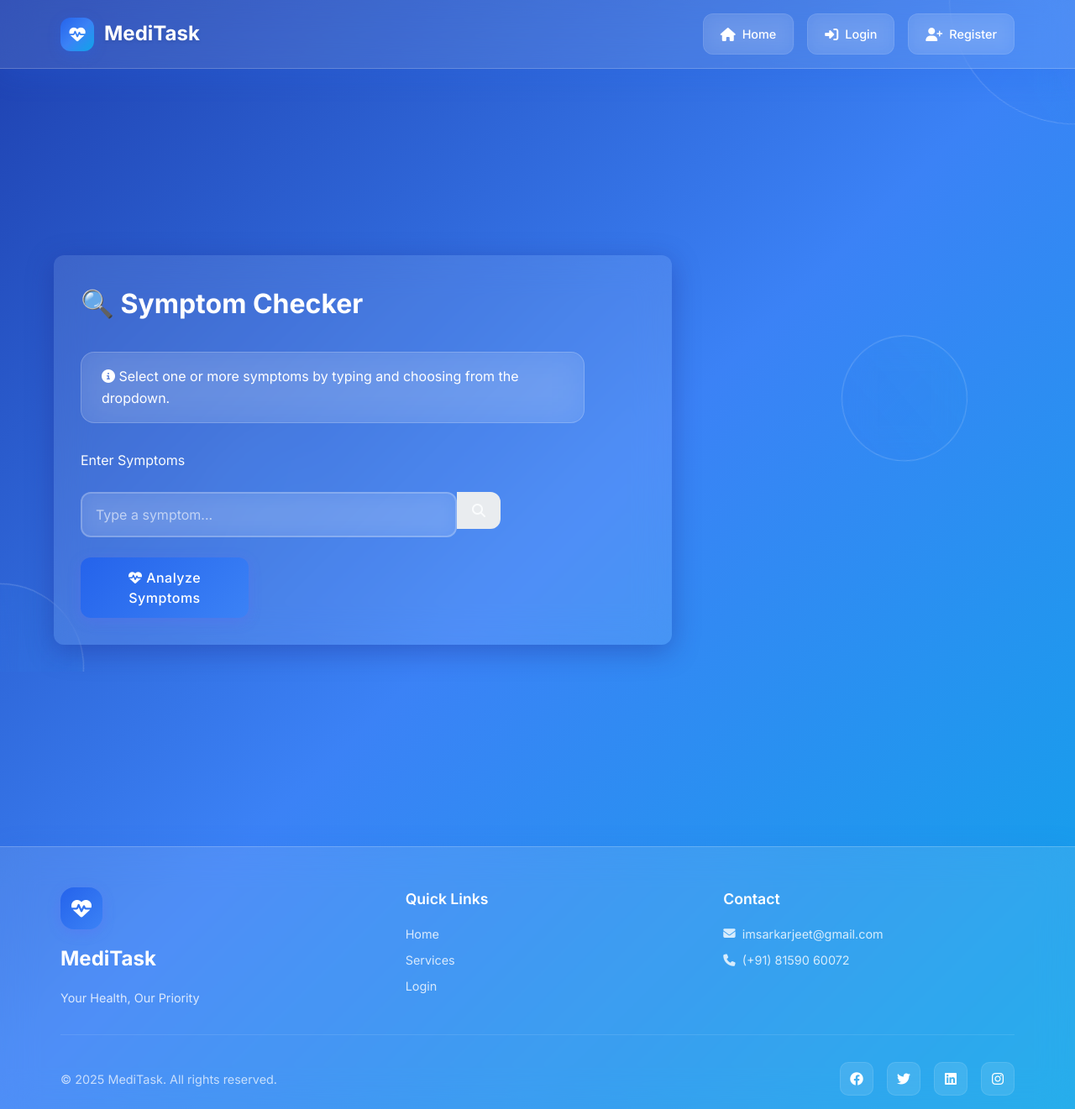
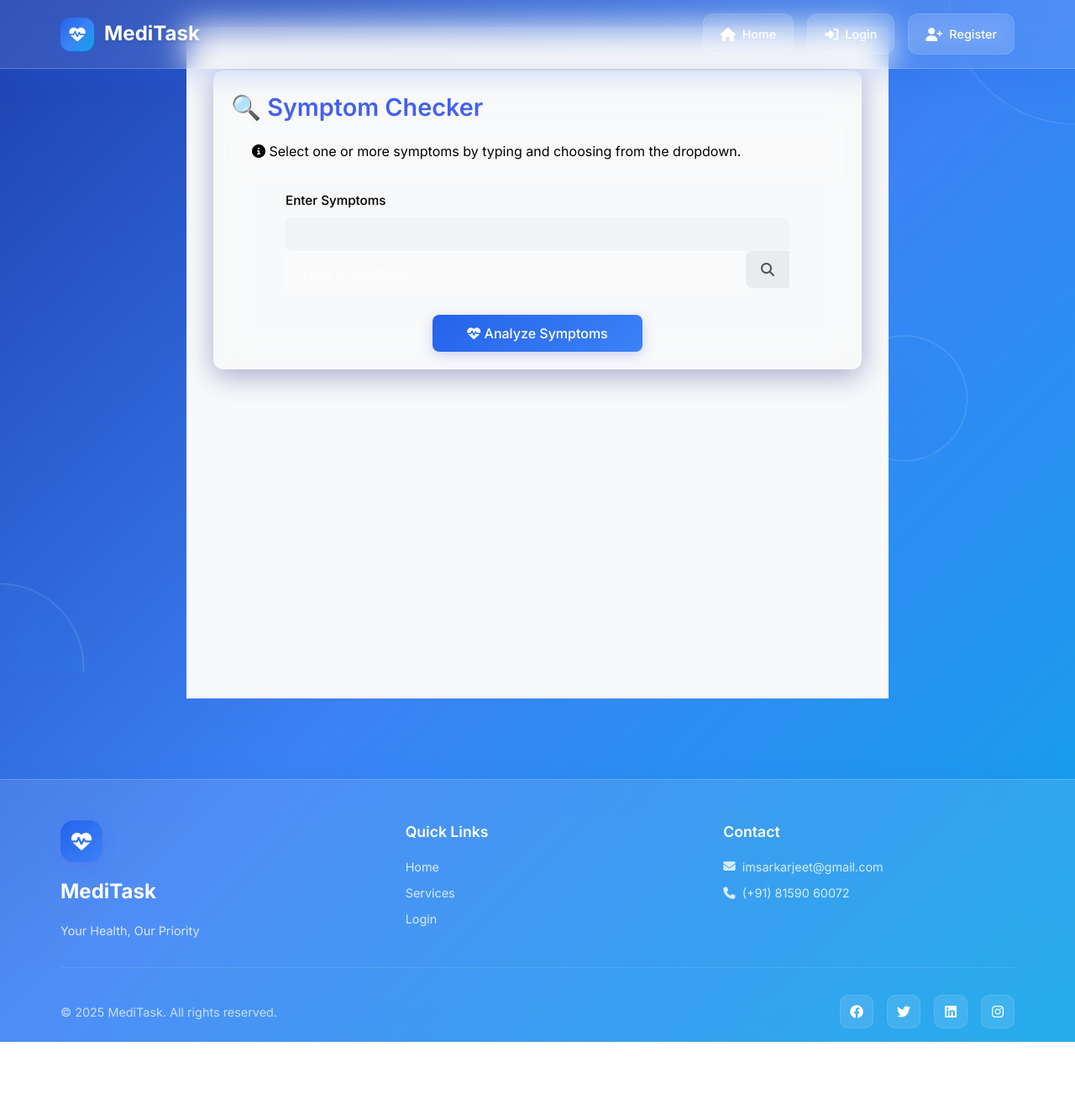
Before and after one commit to AkibDa/MediTrack, a Flask app: page /symptom_checker in a window 1280 px wide. Shown: the whole page at 84% size. After the commit the page ends 1241 px from the top, so only its background shows below. Run offline with Flask 3, Linux system fonts and the light colour scheme.

Commit message:
final commit

```diff
--- a/main.py
+++ b/main.py
@@ -172,6 +172,50 @@ def load_doctors():
         print(f"Error loading doctors: {str(e)}")
         return pd.DataFrame(columns=["name", "specialization", "city", "phone", "rating"])
 
+def get_unique_cities():
+    """Get all unique cities from the doctor database, including defaults"""
+    try:
+        # Load the doctor data
+        df = load_doctors()
+
+        # Get unique cities from the database
+        db_cities = df['city'].dropna().unique().tolist()
+
+        # Combine with default cities and remove duplicates
+        all_cities = list(set(db_cities + DEFAULT_CITIES))
+
+        # Sort alphabetically and return
+        return sorted(all_cities)
+
+    except Exception as e:
+        print(f"Error getting cities: {str(e)}")
+        # Return just the default cities if there's an error
+        return sorted(DEFAULT_CITIES)
+
+
+def get_unique_specializations():
+    """Get all unique specializations from the doctor database"""
+    try:
+        # Load the doctor data
+        df = load_doctors()
+
+        # Get unique specializations, remove empty/NA values
+        specializations = df['specialization'].dropna().unique().tolist()
+
+        # Also include all specializations from disease mapping
+        disease_specializations = list(set(DISEASE_SPECIALIST_MAP.values()))
+
+        # Combine and remove duplicates
+        all_specializations = list(set(specializations + disease_specializations))
+
+        # Sort alphabetically and return
+        return sorted(all_specializations)
+
+    except Exception as e:
+        print(f"Error getting specializations: {str(e)}")
+        # Return just the specializations from disease mapping if error
+        return sorted(list(set(DISEASE_SPECIALIST_MAP.values())))
+
 def save_doctors(df):
     """Save doctor data to your CSV"""
     try:
@@ -179,8 +223,10 @@ def save_doctors(df):
     except Exception as e:
         print(f"Error saving doctors: {str(e)}")
 
-# Search Functions (unchanged)
-def find_doctors(city=None, specialization=None, min_rating=None):
+# Configuration and data loading functions remain the same...
+
+# Rename the search function to avoid conflict
+def search_doctors(city=None, specialization=None, min_rating=None):
     """Search doctors with flexible matching"""
     df = load_doctors()
 
@@ -201,16 +247,21 @@ def find_doctors(city=None, specialization=None, min_rating=None):
 
     return df.sort_values(['rating', 'name'], ascending=[False, True])
 
-def get_unique_specializations():
-    df = load_doctors()
-    return sorted(df['specialization'].unique().tolist())
+# Update the route to use the renamed function
+@app.route('/find-doctors', methods=['GET', 'POST'])
+def find_doctors_route():  # Renamed from find_doctors
+    if request.method == 'POST':
+        specialization = request.form.get('specialization', '').strip()
 
-def get_unique_cities():
-    df = load_doctors()
-    cities = df['city'].unique().tolist()
-    return sorted(list(set(cities + DEFAULT_CITIES)))
+        doctors_df = search_doctors(specialization=specialization)
+        doctors = doctors_df.to_dict('records')
+        return render_template('findoc.html',
+                            doctors=doctors,
+                            specializations=get_unique_specializations())
 
-# Flask Routes (unchanged except for endpoint names)
+    return render_template('findoc.html',
+                         specializations=get_unique_specializations())
+
 @app.route('/doctors', methods=['GET', 'POST'])
 def doctors():
     init_doctor_db()
@@ -233,7 +284,7 @@ def doctors():
     search_performed = bool(city or specialization or disease)
 
     if search_performed:
-        doctors_df = find_doctors(
+        doctors_df = search_doctors(
             city=city if city else None,
             specialization=specialization if specialization else None
         )
@@ -252,6 +303,8 @@ def doctors():
     }
 
     return render_template('findoc.html', **context)
+
+# The add_doctor route remains the same...
 
 @app.route('/doctors/add', methods=['POST'])
 def add_doctor():
--- a/web/templates/symptom_checker.html
+++ b/web/templates/symptom_checker.html
@@ -1,27 +1,28 @@
 {% extends "base.html" %}
 
 {% block content %}
-<div class="main-content container py-4 mx-auto" style="max-width: 800px;">
-    <div class="card border-0 shadow-sm mx-auto">
-        <div class="card-body p-4 text-center">
-            <h1 class="h3 mb-4 text-primary font-weight-bold">🔍 Symptom Checker</h1>
+<div class="symptom-checker-container">
+    <div class="main-content container py-4">
+        <div class="card border-0 shadow-sm">
+            <div class="card-body p-4">
+                <h1 class="card-title text-center mb-4">🔍 Symptom Checker</h1>
 
-            <div class="alert alert-light border mb-4 mx-auto" style="max-width: 600px;">
+                <div class="alert alert-light border mb-4 text-center" style="color:black;">
                     <i class="fas fa-info-circle me-2"></i> Select one or more symptoms by typing and choosing from the dropdown.
                 </div>
 
-            <form method="POST" action="{{ url_for('symptom_checker') }}" class="mx-auto" style="max-width: 500px;">
-                <div class="form-group text-center">
-                    <label for="symptom-input" class="font-weight-bold text-muted mb-2">Enter Symptoms</label>
+                <form method="POST" action="{{ url_for('symptom_checker') }}" class="symptom-form">
+                    <div class="form-group" style="color:black;">
+                        <label for="symptom-input" class="form-label" style="color:black">Enter Symptoms</label>
 
                         <!-- Container for tags -->
-                    <div id="tags-container" class="tags-container mb-3 d-flex justify-content-center flex-wrap"></div>
+                        <div id="tags-container" class="tags-container mb-3"></div>
 
                         <!-- Input with autocomplete -->
-                    <div class="input-group mx-auto" style="width: 100%;">
-                        <input type="text" id="symptom-input" class="form-control form-control-lg text-center" placeholder="Type a symptom..." autocomplete="off" />
+                        <div class="input-group symptom-input-group">
+                            <input type="text" id="symptom-input" style="color: black" class="form-control" placeholder="Type a symptom..." autocomplete="on" />
                             <div class="input-group-append">
-                            <span class="input-group-text bg-white"><i class="fas fa-search text-muted"></i></span>
+                                <span class="input-group-text"><i class="fas fa-search"></i></span>
                             </div>
                         </div>
 
@@ -29,7 +30,7 @@
                         <input type="hidden" name="symptoms" id="symptoms-hidden" />
                     </div>
 
-                <button type="submit" class="btn btn-primary btn-lg mt-3 py-2 mx-auto" style="width: 200px;">
+                    <button type="submit" class="btn btn-primary btn-submit">
                         <i class="fas fa-heartbeat me-2"></i> Analyze Symptoms
                     </button>
                 </form>
@@ -37,42 +38,33 @@
         </div>
 
         {% if results %}
-    <div class="results mt-5 mx-auto" style="max-width: 900px;">
-        <h2 class="mb-4 font-weight-bold text-primary text-center" style="font-size: 2rem;">Possible Conditions</h2>
+        <div class="results-container mt-5">
+            <h2 class="results-title">Possible Conditions</h2>
 
             {% for result in results %}
-        <div class="card shadow-sm border-0 rounded-3 mb-4">
-            <div class="card-body p-4">
-                <div class="d-flex align-items-center mb-3">
-                    <h3 class="card-title mb-0 font-weight-bold" style="font-size: 1.8rem;">
-                        {{ result.disease|title }}
-                    </h3>
-                    <span class="badge bg-primary-soft text-primary ml-3 px-3 py-2 rounded-pill" style="font-size: 1.1rem;">
-                        Confidence: {{ result.confidence }}%
+            <div class="result-card card shadow-sm mb-4">
+                <div class="card-body">
+                    <div class="result-header">
+                        <h3 class="condition-name">{{ result.disease|title }}</h3>
+                        <span class="confidence-badge">
+                            Confidence: {{ result.confidence }}
                         </span>
                     </div>
 
                     {% if result.description %}
-                <div class="bg-light p-4 rounded mb-4" style="font-size: 1.2rem; line-height: 1.6;">
-                    <p class="mb-0">
-                        <strong style="font-size: 1.3rem;">Description:</strong> {{ result.description }}
-                    </p>
+                    <div class="description-box">
+                        <p><strong>Description:</strong> {{ result.description }}</p>
                     </div>
                     {% endif %}
 
                     {% if result.precautions %}
-                <div class="mt-4">
-                    <h4 class="text-muted mb-3" style="font-size: 1.5rem;">
-                        <i class="fas fa-shield-alt me-2"></i>
-                        {% if result.disease == 'Typhoid' %}Precautions{% else %}Prevention{% endif %}
-                    </h4>
-                    <div class="row">
+                    <div class="precautions-section">
+                        <h4><i class="fas fa-shield-alt me-2"></i>Prevention</h4>
+                        <div class="precautions-grid">
                             {% for precaution in result.precautions %}
-                        <div class="col-md-6 mb-3">
-                            <div class="bg-light p-3 rounded d-flex align-items-center" style="font-size: 1.2rem;">
-                                <i class="fas fa-check-circle text-success me-3" style="font-size: 1.3rem;"></i>
+                            <div class="precaution-item">
+                                <i class="fas fa-check-circle text-success me-2"></i>
                                 <span>{{ precaution }}</span>
-                            </div>
                             </div>
                             {% endfor %}
                         </div>
@@ -81,92 +73,75 @@
                 </div>
             </div>
             {% endfor %}
+        </div>
         {% endif %}
     </div>
 </div>
 
 <style>
-    :root {
-        --primary: #4361ee;
-        --primary-soft: #e6f0ff;
-        --border-radius: 12px;
-    }
-
-    body {
+    /* Base Styles */
+    .symptom-checker-container {
+        min-height: 100vh;
         background-color: #f8f9fa;
-        display: flex;
-        flex-direction: column;
-        min-height: 100vh;
+        color:rgb(13, 13, 13);
+        padding: 20px 0;
     }
 
     .main-content {
-        flex: 1;
-        display: flex;
-        flex-direction: column;
-        justify-content: center;
+        max-width: 900px;
+        margin: 0 auto;
     }
 
-    /* Enhanced Typography */
-        .results {
-            font-family: 'Segoe UI', Tahoma, Geneva, Verdana, sans-serif;
-            line-height: 1.6;
+    /* Card Styles */
+    .card {
+        border-radius: 12px;
+        overflow: hidden;
+        margin-bottom: 20px;
+        color:black;
     }
 
     .card-title {
-            letter-spacing: 0.5px;
+        font-size: 1.8rem;
+        font-weight: 600;
+        color: #4361ee;
     }
 
-        /* Improved Spacing */
-        .card {
-            margin-bottom: 2rem!important;
+    /* Form Styles */
+    .symptom-form {
+        max-width: 600px;
+        margin: 0 auto;
     }
 
-        .mb-3, .my-3 {
-            margin-bottom: 1.5rem!important;
+    .form-label {
+        font-weight: 500;
+        margin-bottom: 8px;
+        display: block;
     }
 
-        .mb-4, .my-4 {
-            margin-bottom: 2rem!important;
+    .symptom-input-group {
+        margin-bottom: 15px;
     }
 
-        .p-4 {
-            padding: 2rem!important;
-        }
-
-        /* Better Contrast */
-        .text-muted {
-            color:rgb(250, 252, 253)!important;
-        }
-
-        .bg-primary-soft {
-            background-color: rgba(67, 97, 238, 0.1)!important;
-        }
-
-        .bg-light {
-            background-color: #f8f9fa!important;
-        }
-
-    .card {
-        border-radius: var(--border-radius) !important;
-        border: none;
-    }
-
+    /* Tags Container */
     .tags-container {
         display: flex;
         flex-wrap: wrap;
         gap: 8px;
-        margin-bottom: 10px;
+        min-height: 40px;
+        align-items: center;
+        padding: 8px;
+        border-radius: 8px;
+        background-color:rgb(241, 244, 247);
     }
 
     .tag {
-        background: var(--primary);
+        background: #4361ee;
         color: white;
         padding: 6px 12px;
         border-radius: 20px;
-        display: flex;
+        display: inline-flex;
         align-items: center;
-        font-size: 0.85rem;
-        box-shadow: 0 2px 4px rgba(0,0,0,0.05);
+        font-size: 0.9rem;
     }
 
     .tag button {
@@ -175,9 +150,6 @@
         color: white;
         margin-left: 8px;
         cursor: pointer;
-        font-size: 0.9rem;
-        opacity: 0.7;
-        transition: opacity 0.2s;
         padding: 0;
         width: 16px;
         height: 16px;
@@ -186,65 +158,152 @@
         justify-content: center;
     }
 
-    .tag button:hover {
-        opacity: 1;
+    /* Results Section */
+    .results-container {
+        background: white;
+        padding: 20px;
+        border-radius: 12px;
     }
 
+    .results-title {
+        font-size: 1.8rem;
+        color: #4361ee;
+        margin-bottom: 25px;
+        text-align: center;
+    }
+
+    .result-card {
+        border: none;
+        border-radius: 12px;
+    }
+
+    .result-header {
+        display: flex;
+        justify-content: space-between;
+        align-items: center;
+        margin-bottom: 15px;
+        flex-wrap: wrap;
+    }
+
+    .condition-name {
+        font-size: 1.5rem;
+        margin-bottom: 10px;
+    }
+
+    .confidence-badge {
+        background-color: rgba(67, 97, 238, 0.1);
+        color: #4361ee;
+        padding: 5px 15px;
+        border-radius: 20px;
+        font-weight: 500;
+    }
+
+    .description-box {
+        background-color: #f8f9fa;
+        padding: 15px;
+        border-radius: 8px;
+        margin-bottom: 20px;
+    }
+
+    .precautions-section {
+        margin-top: 25px;
+    }
+
+    .precautions-section h4 {
+        font-size: 1.3rem;
+        color: #495057;
+        margin-bottom: 15px;
+    }
+
+    .precautions-grid {
+        display: grid;
+        grid-template-columns: repeat(auto-fill, minmax(250px, 1fr));
+        gap: 15px;
+    }
+
+    .precaution-item {
+        background-color: #f8f9fa;
+        padding: 12px;
+        border-radius: 8px;
+        display: flex;
+        align-items: center;
+    }
+
+    .specialist-recommendation {
+        margin-top: 25px;
+        padding-top: 20px;
+        border-top: 1px solid #eee;
+    }
+
+    .specialist-recommendation h4 {
+        font-size: 1.3rem;
+        color: #495057;
+        margin-bottom: 15px;
+    }
+
+    .specialist-btn {
+        border-radius: 20px;
+        padding: 8px 20px;
+    }
+
+    /* Button Styles */
+    .btn-submit {
+        display: block;
+        width: 100%;
+        max-width: 250px;
+        margin: 20px auto 0;
+        padding: 10px;
+        border-radius: 8px;
+        font-weight: 500;
+    }
+
+    /* Autocomplete Dropdown */
     .autocomplete-items {
         position: absolute;
         border: 1px solid #e9ecef;
-        border-radius: 0 0 var(--border-radius) var(--border-radius);
-        border-top: none;
+        border-radius: 0 0 8px 8px;
         z-index: 99;
-        top: 100%;
-        left: 50%;
-        transform: translateX(-50%);
-        background: rgb(44, 143, 242);
-
+        width: calc(100% - 30px);
+        max-width: 600px;
+        background: white;
+        box-shadow: 0 4px 12px rgba(0,0,0,0.1);
         max-height: 200px;
         overflow-y: auto;
-        box-shadow: 0 4px 12px rgba(0,0,0,0.1);
-        width: calc(100% - 30px);
-        max-width: 500px;
     }
 
     .autocomplete-items div {
         padding: 10px 15px;
         cursor: pointer;
         border-bottom: 1px solid #f8f9fa;
-        text-align: left;
     }
 
     .autocomplete-items div:hover {
-        background-color: rgb(54, 111, 224);
+        background-color: #4361ee;
         color: white;
-
     }
 
-    .form-control {
-        border-radius: var(--border-radius) !important;
-        height: calc(2.5em + 0.75rem + 2px);
+    /* Responsive Adjustments */
+    @media (max-width: 768px) {
+        .main-content {
+            padding: 15px;
         }
 
-    .input-group-text {
-        border-radius: 0 var(--border-radius) var(--border-radius) 0 !important;
+        .result-header {
+            flex-direction: column;
+            align-items: flex-start;
         }
 
-    .btn-primary {
-        background-color: var(--primary);
-        border-color: var(--primary);
-        border-radius: var(--border-radius);
-        font-weight: 500;
-        letter-spacing: 0.5px;
+        .confidence-badge {
+            margin-top: 10px;
         }
 
-    .bg-primary-soft {
-        background-color: var(--primary-soft);
+        .precautions-grid {
+            grid-template-columns: 1fr;
+        }
     }
 </style>
 
 <script>
-    // (Keep the same JavaScript code as provided in the previous solution)
     const allSymptoms = {{ symptoms|tojson }};
     const input = document.getElementById("symptom-input");
     const tagsContainer = document.getElementById("tags-container");
@@ -252,7 +311,7 @@
     let selectedSymptoms = [];
 
     // Show suggestions dynamically
-    input.addEventListener("input", function () {
+    input.addEventListener("input", function() {
         const value = this.value.toLowerCase();
         closeSuggestions();
 
@@ -280,8 +339,7 @@
             dropdown.appendChild(item);
         });
 
-        const inputGroup = input.closest('.input-group');
-        inputGroup.appendChild(dropdown);
+        this.parentNode.appendChild(dropdown);
     });
 
     function addTag(symptom) {
@@ -318,7 +376,7 @@
     }
 
     // Close suggestions when clicking outside
-    document.addEventListener("click", function (e) {
+    document.addEventListener("click", function(e) {
         if (!input.contains(e.target)) {
             closeSuggestions();
         }
@@ -338,5 +396,4 @@
         }
     });
 </script>
-
 {% endblock %}
```
Also changed, not shown: web/templates/findoc.html (+8 -4 lines). Lines whose indentation alone changed are shown as unchanged.
